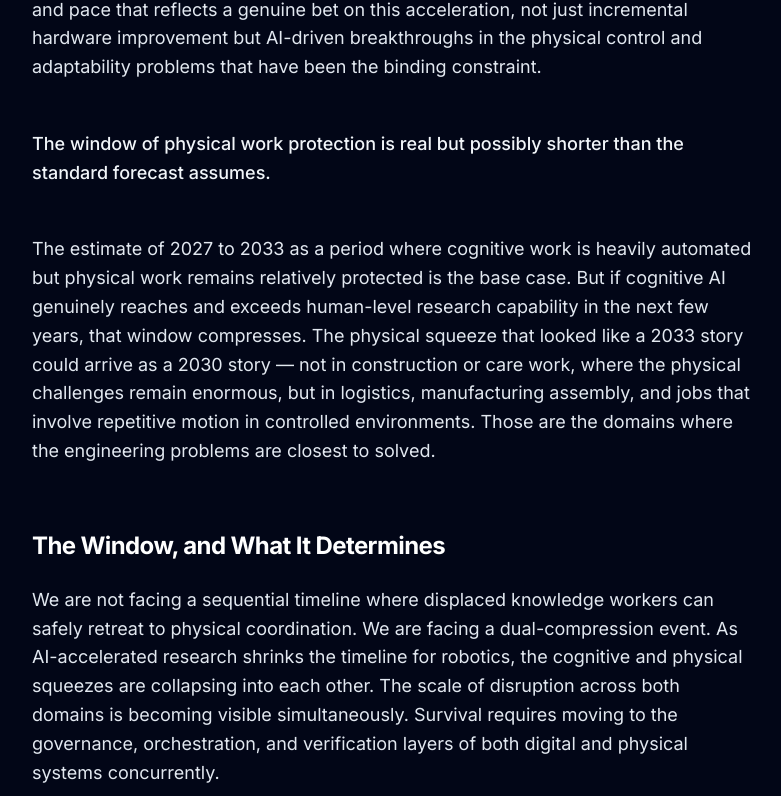
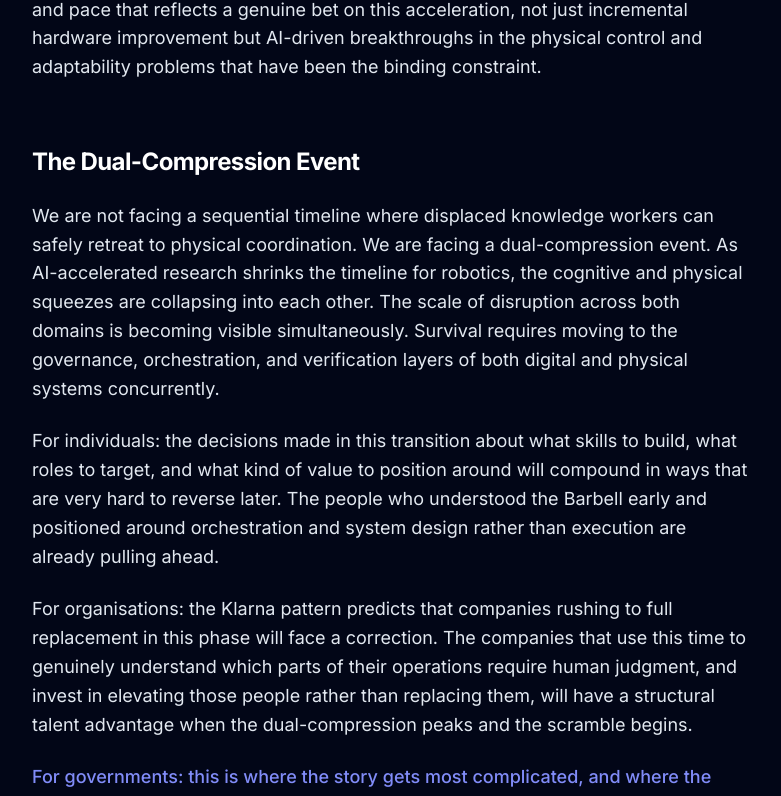
Before and after one commit to ADevBelgie/after-the-intelligence-flood, a React (Vite) app: page / in a window 1280 px wide. Shown: the part 4776-5572 px from the top of the page, without its empty margins (248-1029 px from the left). Built offline with nearby package versions, Linux system fonts and the light colour scheme.

Commit message:
Final narrative alignment: transitioned from sequential timeline to Dual-Compression Event thesis

```diff
--- a/src/App.jsx
+++ b/src/App.jsx
@@ -160,26 +160,18 @@ const App = () => {
               Investment data supports this directionally. Robotics is attracting capital at a scale and pace that reflects a genuine bet on this acceleration, not just incremental hardware improvement but AI-driven breakthroughs in the physical control and adaptability problems that have been the binding constraint.
             </p>
 
-            <p className="mb-12 font-medium text-slate-100">
-              The window of physical work protection is real but possibly shorter than the standard forecast assumes.
-            </p>
-
-            <p className="mb-6">
-              The estimate of 2027 to 2033 as a period where cognitive work is heavily automated but physical work remains relatively protected is the base case. But if cognitive AI genuinely reaches and exceeds human-level research capability in the next few years, that window compresses. The physical squeeze that looked like a 2033 story could arrive as a 2030 story — not in construction or care work, where the physical challenges remain enormous, but in logistics, manufacturing assembly, and jobs that involve repetitive motion in controlled environments. Those are the domains where the engineering problems are closest to solved.
-            </p>
-
-            <h3 className="text-2xl font-bold text-white mb-6 mt-16 tracking-tight">The Window, and What It Determines</h3>
+            <h3 className="text-2xl font-bold text-white mb-6 mt-16 tracking-tight">The Dual-Compression Event</h3>
 
             <p className="mb-6">
               We are not facing a sequential timeline where displaced knowledge workers can safely retreat to physical coordination. We are facing a dual-compression event. As AI-accelerated research shrinks the timeline for robotics, the cognitive and physical squeezes are collapsing into each other. The scale of disruption across both domains is becoming visible simultaneously. Survival requires moving to the governance, orchestration, and verification layers of both digital and physical systems concurrently.
             </p>
 
             <p className="mb-6">
-              For individuals: the decisions made in this window about what skills to build, what roles to target, and what kind of value to position around will compound in ways that are very hard to reverse later. The people who understood the Barbell early and positioned around orchestration and system design rather than execution are already pulling ahead.
+              For individuals: the decisions made in this transition about what skills to build, what roles to target, and what kind of value to position around will compound in ways that are very hard to reverse later. The people who understood the Barbell early and positioned around orchestration and system design rather than execution are already pulling ahead.
             </p>
 
             <p className="mb-6">
-              For organisations: the Klarna pattern predicts that companies rushing to full replacement in this window will face a correction. The companies that use this window to genuinely understand which parts of their operations require human judgment, and invest in elevating those people rather than replacing them, will have a structural talent advantage when the window closes and the scramble begins.
+              For organisations: the Klarna pattern predicts that companies rushing to full replacement in this phase will face a correction. The companies that use this time to genuinely understand which parts of their operations require human judgment, and invest in elevating those people rather than replacing them, will have a structural talent advantage when the dual-compression peaks and the scramble begins.
             </p>
 
             <p className="mb-6 font-medium text-indigo-400">
@@ -303,7 +295,7 @@ const App = () => {
             </p>
 
             <p className="mb-6">
-              Third, and most relevant to Act I's territory: the education and transition support systems are calibrated for a labor market that no longer exists. Retraining programs built around a two-year model are not matched to a capability environment that changes on eight-month benchmark cycles. The window between the cognitive squeeze and the physical squeeze is the most valuable period for building the transition infrastructure that will be needed when the physical squeeze arrives. Most governments are not using it.
+              Third, and most relevant to Act I's territory: the education and transition support systems are calibrated for a labor market that no longer exists. Retraining programs built around a two-year model are not matched to a capability environment that changes on eight-month benchmark cycles. The brief period before these two squeezes fully converge is the most valuable time for building the transition infrastructure that will be needed when physical automation arrives at scale. Most governments are not using it.
             </p>
           </article>
         </main>
```
